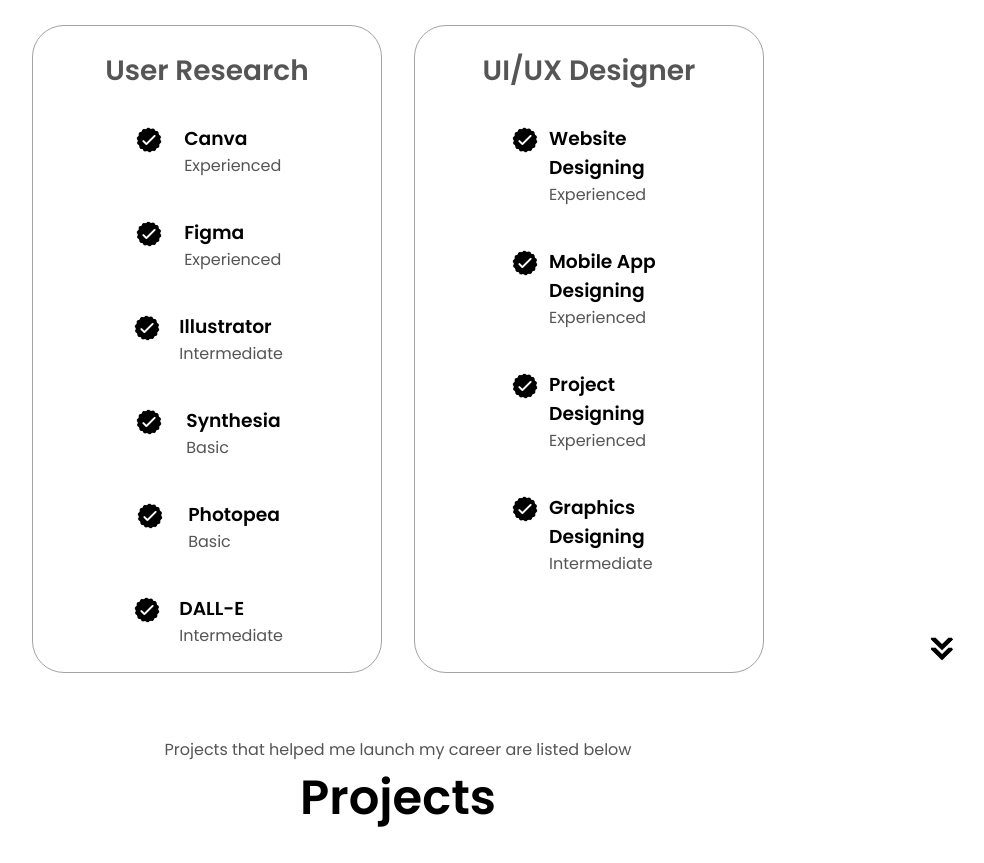
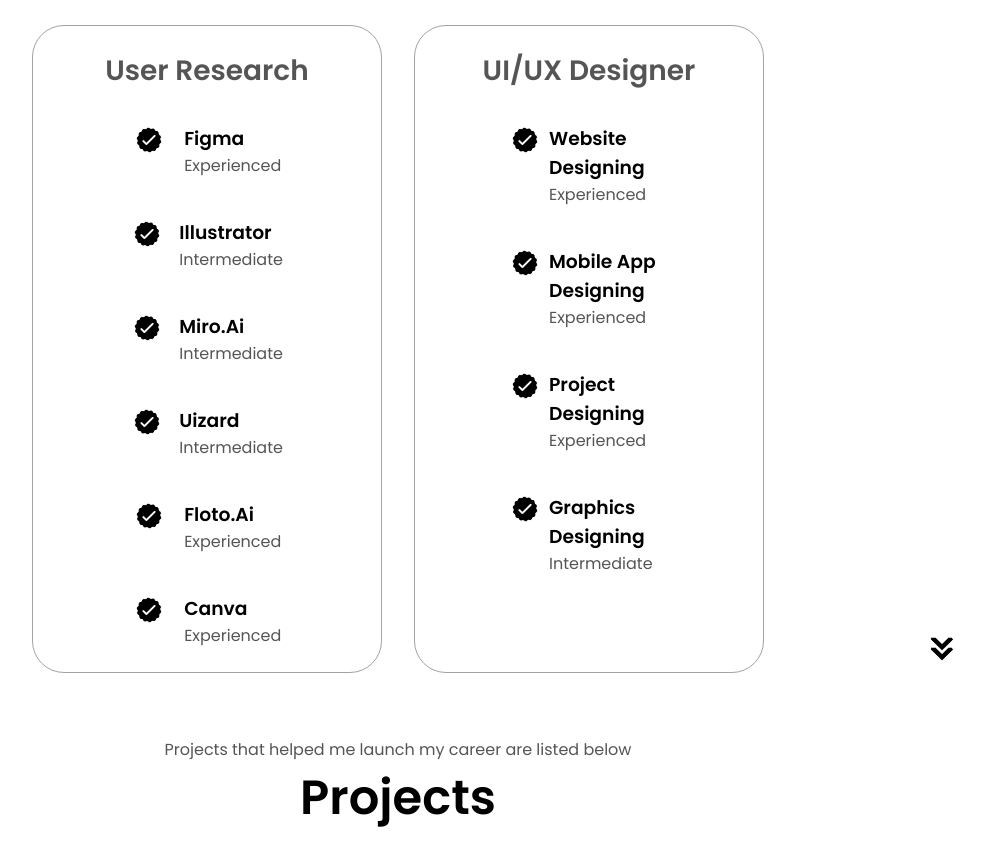
Before and after one commit to Ritun-Chauhan/Portfolio, a plain HTML site: page index.html in a window 1280 px wide. Shown: the part 1800-2663 px from the top of the page, without its empty margins (242-1226 px from the left). Drawn offline with Linux system fonts and the light colour scheme.

Commit message:
Update experience section in index.html

```diff
--- a/index.html
+++ b/index.html
@@ -103,13 +103,6 @@
                         <article>
                             <img src="./assets/checkmark.png" alt="Experience icon" class="icon" />
                             <div>
-                                <h3>Canva</h3>
-                                <p>Experienced</p>
-                            </div>
-                        </article>
-                        <article>
-                            <img src="./assets/checkmark.png" alt="Experience icon" class="icon" />
-                            <div>
                                 <h3>Figma</h3>
                                 <p>Experienced</p>
                             </div>
@@ -124,22 +117,29 @@
                         <article>
                             <img src="./assets/checkmark.png" alt="Experience icon" class="icon" />
                             <div>
-                                <h3>Synthesia</h3>
-                                <p>Basic</p>
+                                <h3>Miro.Ai</h3>
+                                <p>Intermediate</p>
                             </div>
                         </article>
                         <article>
                             <img src="./assets/checkmark.png" alt="Experience icon" class="icon" />
                             <div>
-                                <h3>Photopea</h3>
-                                <p>Basic</p>
+                                <h3>Uizard</h3>
+                                <p>Intermediate</p>
                             </div>
                         </article>
                         <article>
                             <img src="./assets/checkmark.png" alt="Experience icon" class="icon" />
                             <div>
-                                <h3>DALL-E</h3>
-                                <p>Intermediate</p>
+                                <h3>Floto.Ai</h3>
+                                <p>Experienced</p>
+                            </div>
+                        </article>
+                        <article>
+                            <img src="./assets/checkmark.png" alt="Experience icon" class="icon" />
+                            <div>
+                                <h3>Canva</h3>
+                                <p>Experienced</p>
                             </div>
                         </article>
                     </div>
```
